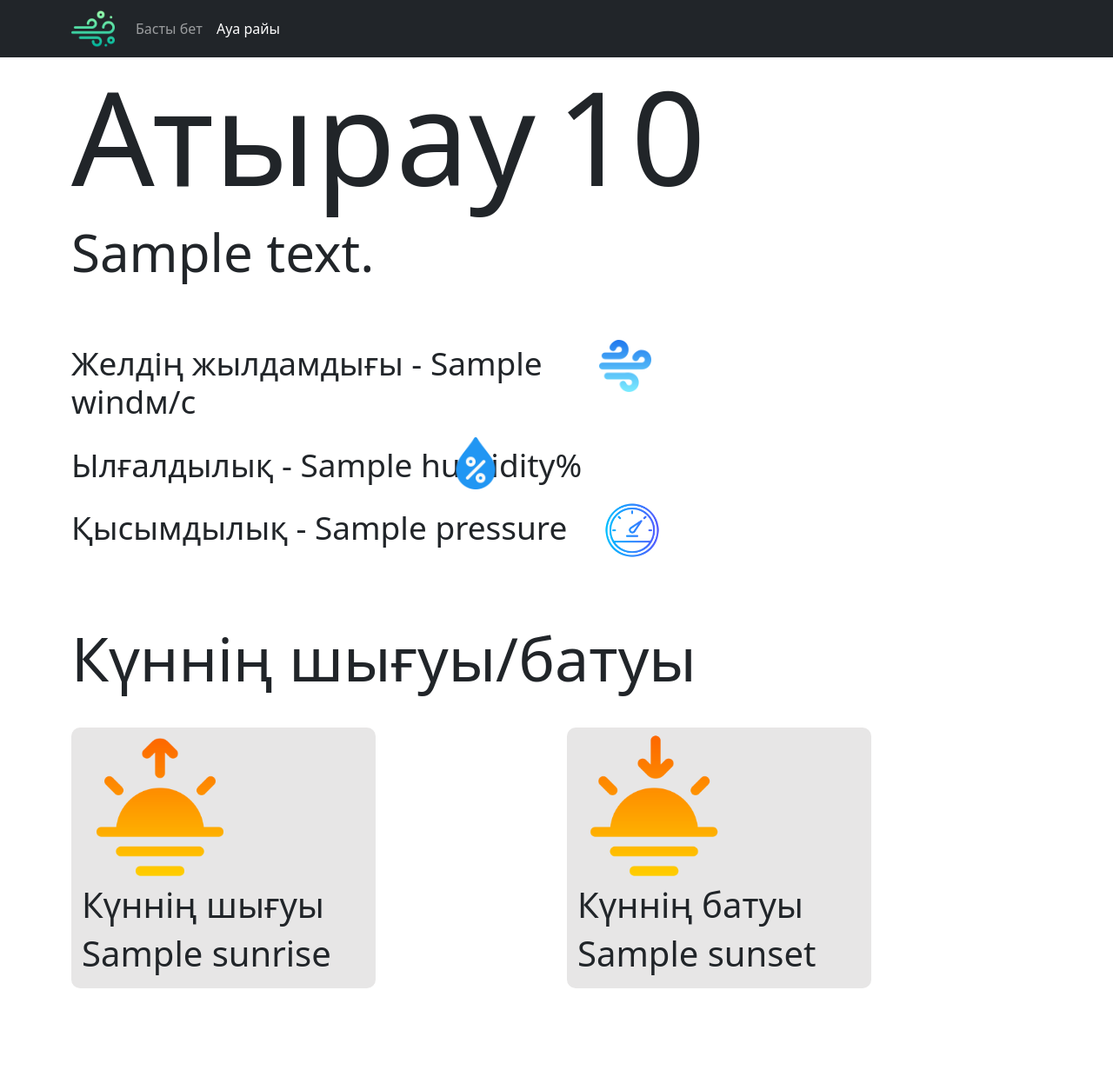
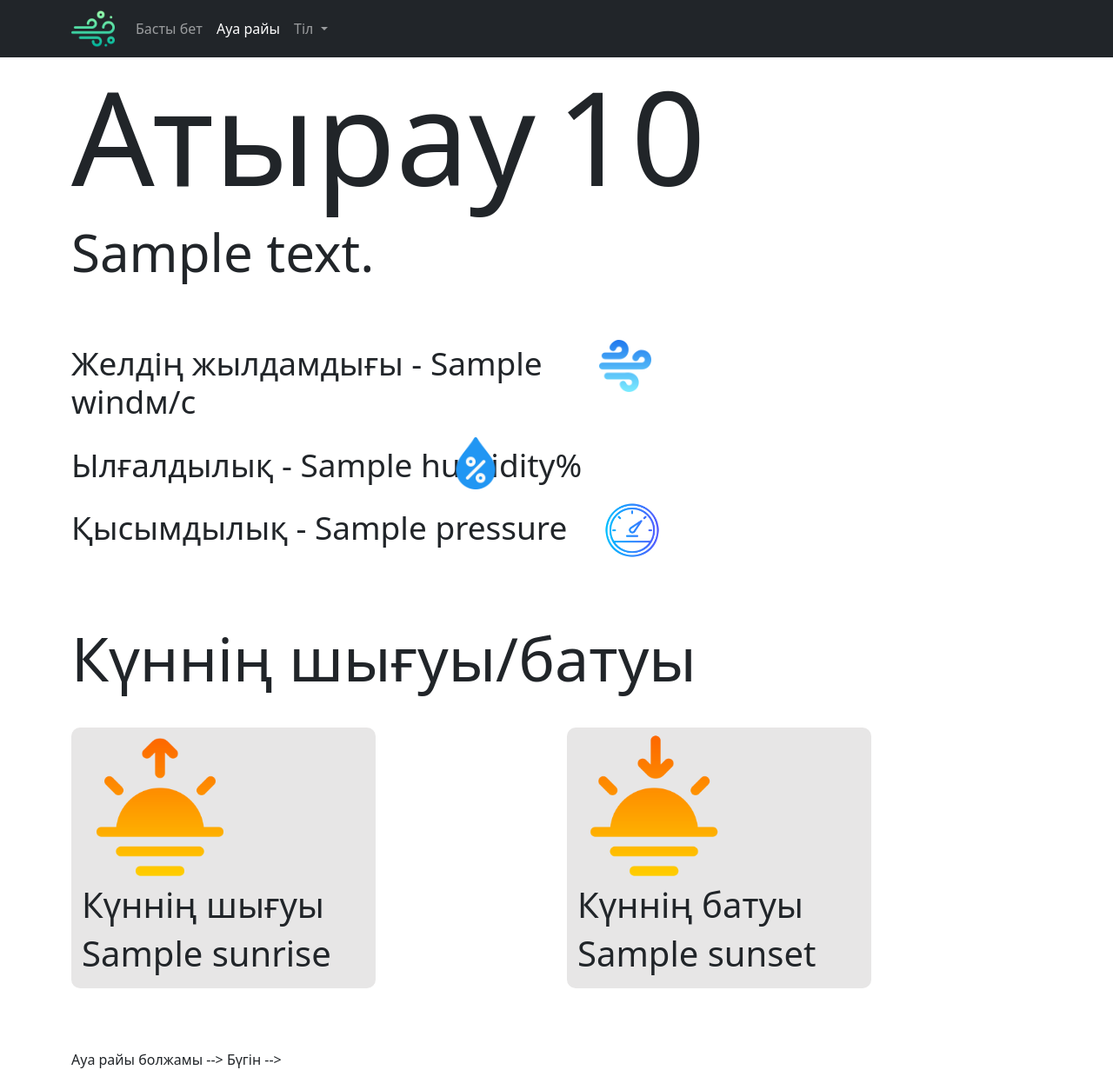
Before and after one commit to Muhagithub/Air-quality-Atyrau, a Django app: template home/templates/weather.html in a window 1280 px wide. Shown: the whole page at 87% size. Before the commit the page ends 1137 px from the top, so only its background shows below. Run offline with Django 4.2, Linux system fonts and the light colour scheme; the template is opened without the code that fills it: most values are stand-ins (such as "Sample title", 1, 10 or a date in 2020).

Commit message:
Update weather.html

```diff
--- a/home/templates/weather.html
+++ b/home/templates/weather.html
@@ -359,6 +359,16 @@
             <li class="nav-item">
               <a class="nav-link active" href="weather-atyrau">Ауа райы</a>
             </li>
+            <li class="nav-item dropdown ">
+              <a class="nav-link dropdown-toggle " href="#" role="button" data-bs-toggle="dropdown" aria-expanded="false">
+                Тіл
+              </a>
+              <ul class="dropdown-menu">
+                <li><a class="dropdown-item" href="">Қазақша</a></li>
+                <li><a class="dropdown-item" href="weather-russian">Русский</a></li>
+                <li><a class="dropdown-item" href="weather-english">English</a></li>
+              </ul>
+            </li>
           </ul>
         </div>
       </div>
@@ -476,6 +486,8 @@
       </div>
     </div>
     <div class="container" style="margin-top: 70px;">
+      <! style="font-size: 70px;">Ауа райы болжамы -->
+      <! style="font-size: 50px;">Бүгін -->
       {% if dt_1 == '2:00' %}
         <div style="width: 135px; height: 135px; background-color: rgb(231, 230, 230); border-radius: 10px;">
           <div class="container">
```
